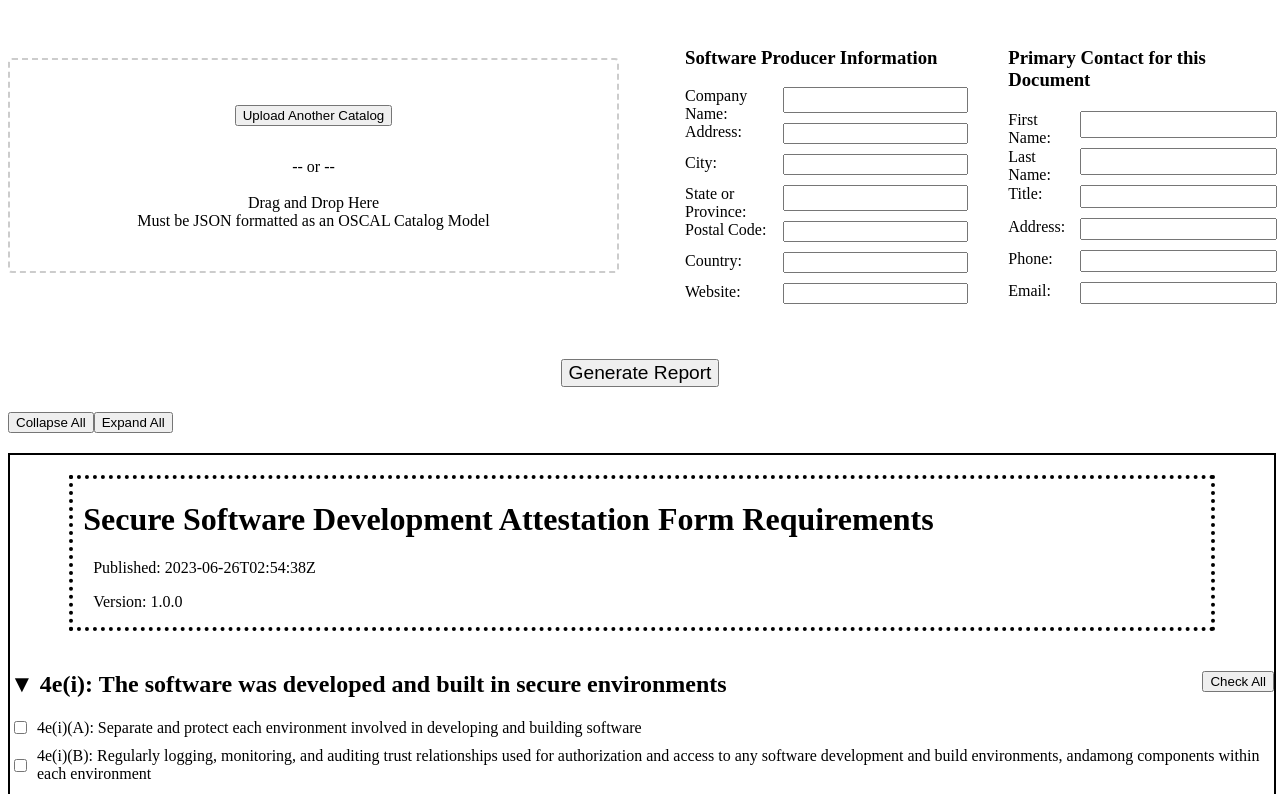
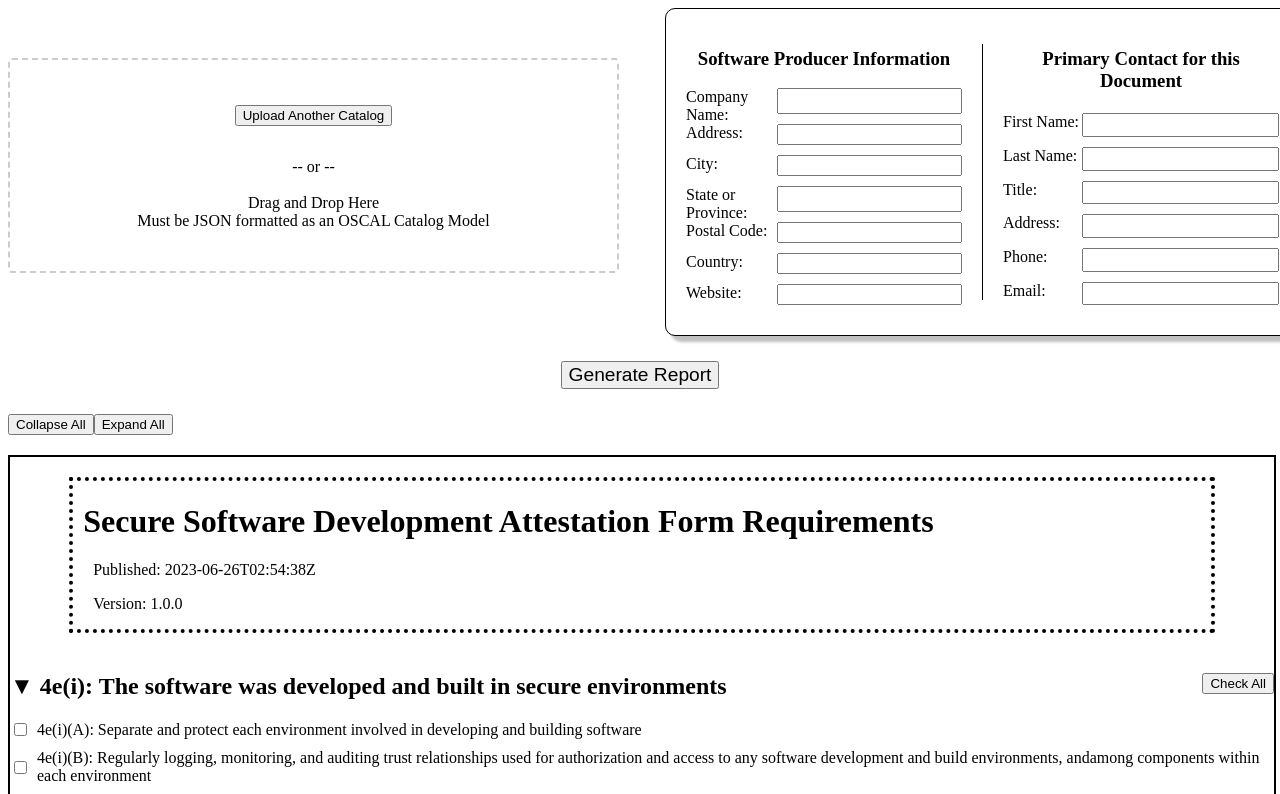
Before and after one commit to SoftwareDesignLab/Secure-Software-Self-Attestation, an Angular app in the folder web_app/sdlc-checklist/: page / in a window 1280 px wide. Shown: the top 794 px of the page. Built offline with nearby package versions, Linux system fonts and the light colour scheme.

Commit message:
Added some basic styles to the form

```diff
--- a/web_app/sdlc-checklist/src/app/app.component.css
+++ b/web_app/sdlc-checklist/src/app/app.component.css
@@ -31,8 +31,8 @@
 }
 
 form {
-  display: flex;
-  flex-basis: 50%;
+  display: grid;
+  grid-template-columns: 50% 1px 50%;
   margin: 0px 25px;
 }
 
@@ -44,8 +44,14 @@ form {
 
 h3 {
   grid-column: 1 / 3;
+  text-align: center;
 }
 
 input {
   margin-bottom: 10px;
 }
+
+.center-line {
+  background-color: black;
+  margin: 35px 0;
+}
--- a/web_app/sdlc-checklist/src/app/app.component.html
+++ b/web_app/sdlc-checklist/src/app/app.component.html
@@ -5,7 +5,7 @@
 <main>
   <div class="upper-div">
     <app-catalog-processing class="catalog-processor" (fileSelected)="onFileSelected($event)"></app-catalog-processing>
-    <form>
+    <form class="pane">
       <div class="form-column">
         <h3>Software Producer Information</h3>
         <label for="company-name">Company Name: </label>
@@ -23,6 +23,7 @@
         <label for="website">Website: </label>
         <input id="website" type="url">
       </div>
+      <div class="center-line"></div>
       <div class="form-column">
         <h3>Primary Contact for this Document</h3>
         <label for="first-name">First Name: </label>
--- a/web_app/sdlc-checklist/src/styles.css
+++ b/web_app/sdlc-checklist/src/styles.css
@@ -1 +1,7 @@
 /* You can add global styles to this file, and also import other style files */
+
+.pane {
+    border: 1px solid black;
+    border-radius: 10px;
+    box-shadow: 6px 6px 3px 0 rgba(0, 0, 0, .25);
+}
```
